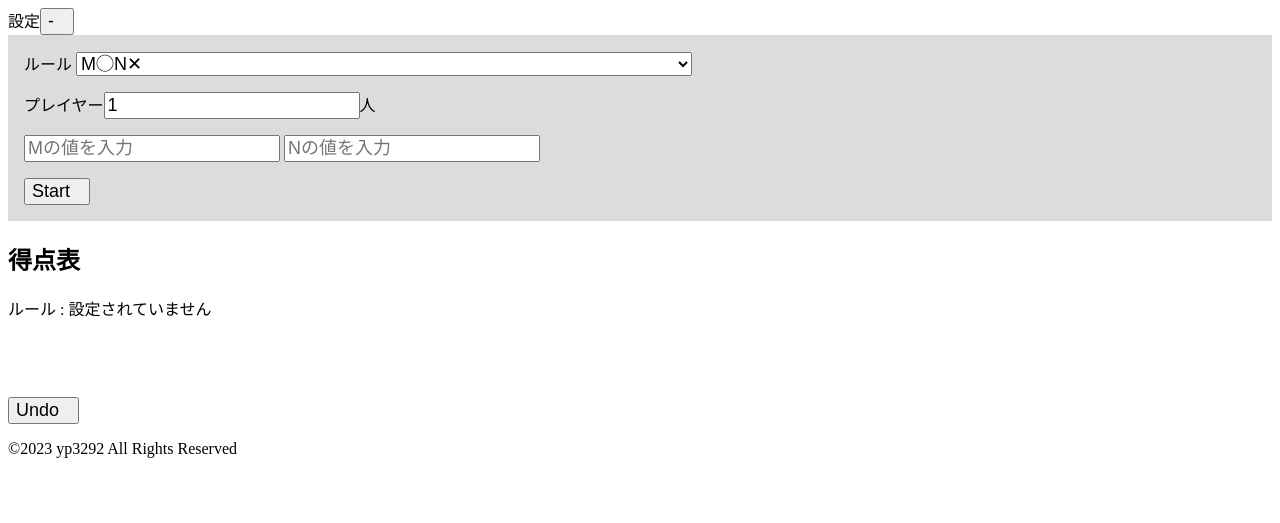
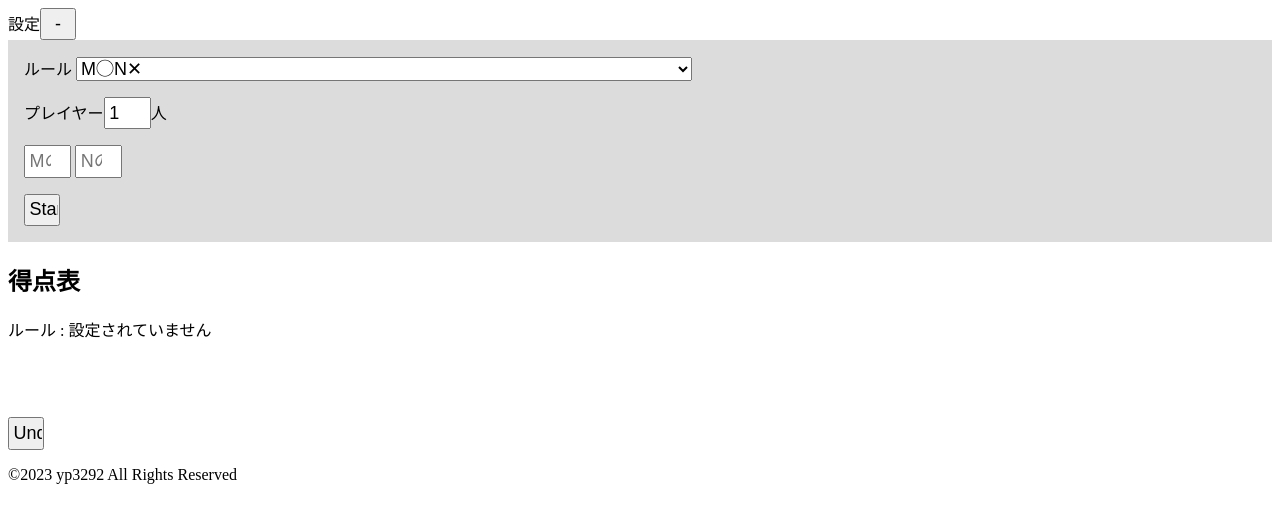
Before and after one commit to yoropiko3292/yp_quiz_studio, a plain HTML site: page index.html in a window 1280 px wide. Shown: the part 47-570 px from the top of the page. Drawn offline with Linux system fonts and the light colour scheme.

Commit message:
Update style.css

```diff
--- a/style.css
+++ b/style.css
@@ -5,5 +5,7 @@ td{padding: 0.7em;}
 tr{border-bottom: 1px solid black;;}
 select{width: 50%;font-size: large;}
 table{margin-top: 2em;margin-bottom: 2em;border-collapse:collapse;width: 100%;}
-input{font-size: large;padding-right:1em;}
+input{font-size: large;width:2em;max-width:100%;padding:0.2em;}
 table{font-size: larger;}
+#m::before{content:"M:";}
+#n::before{content:"N:";}
```
